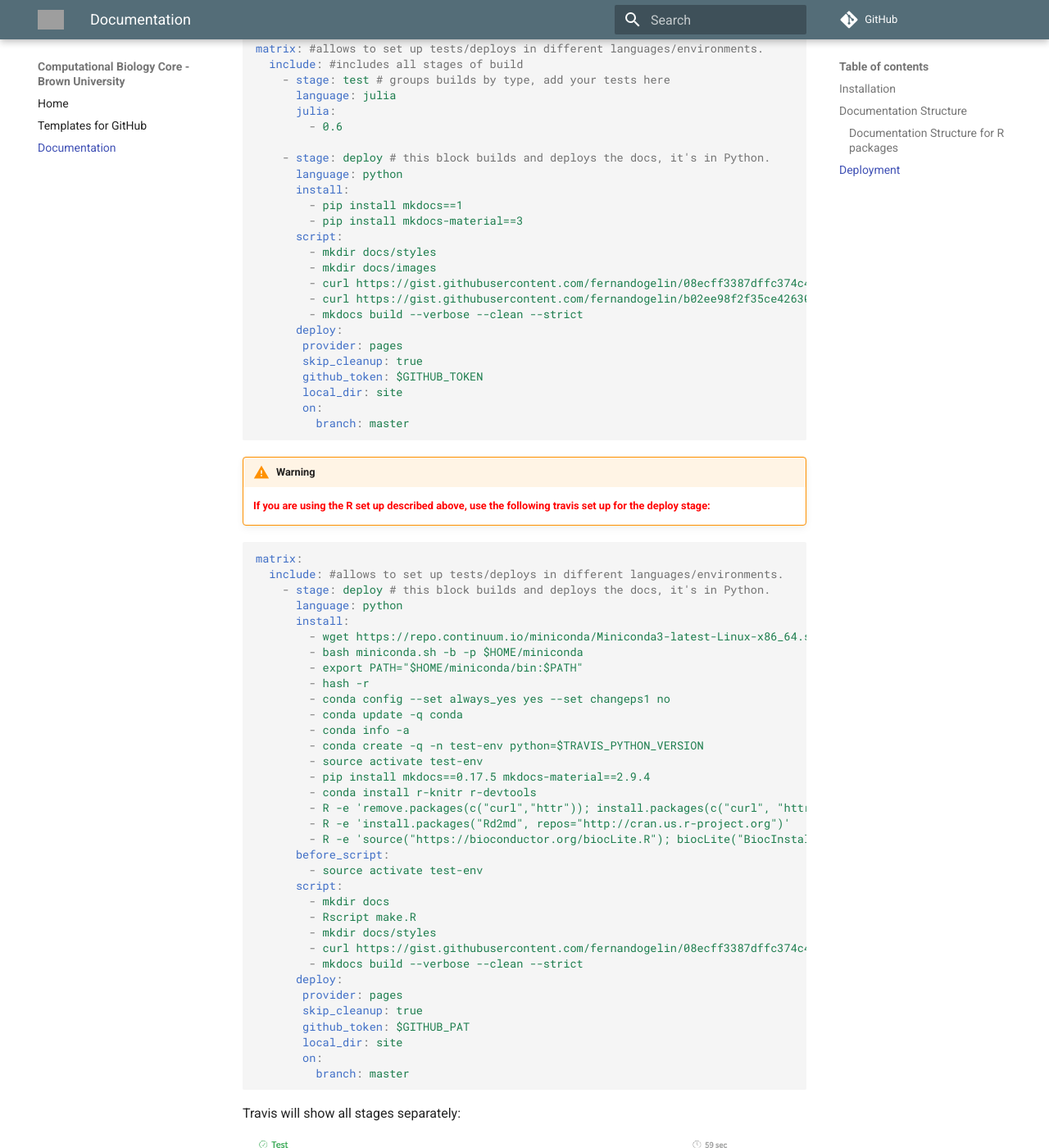
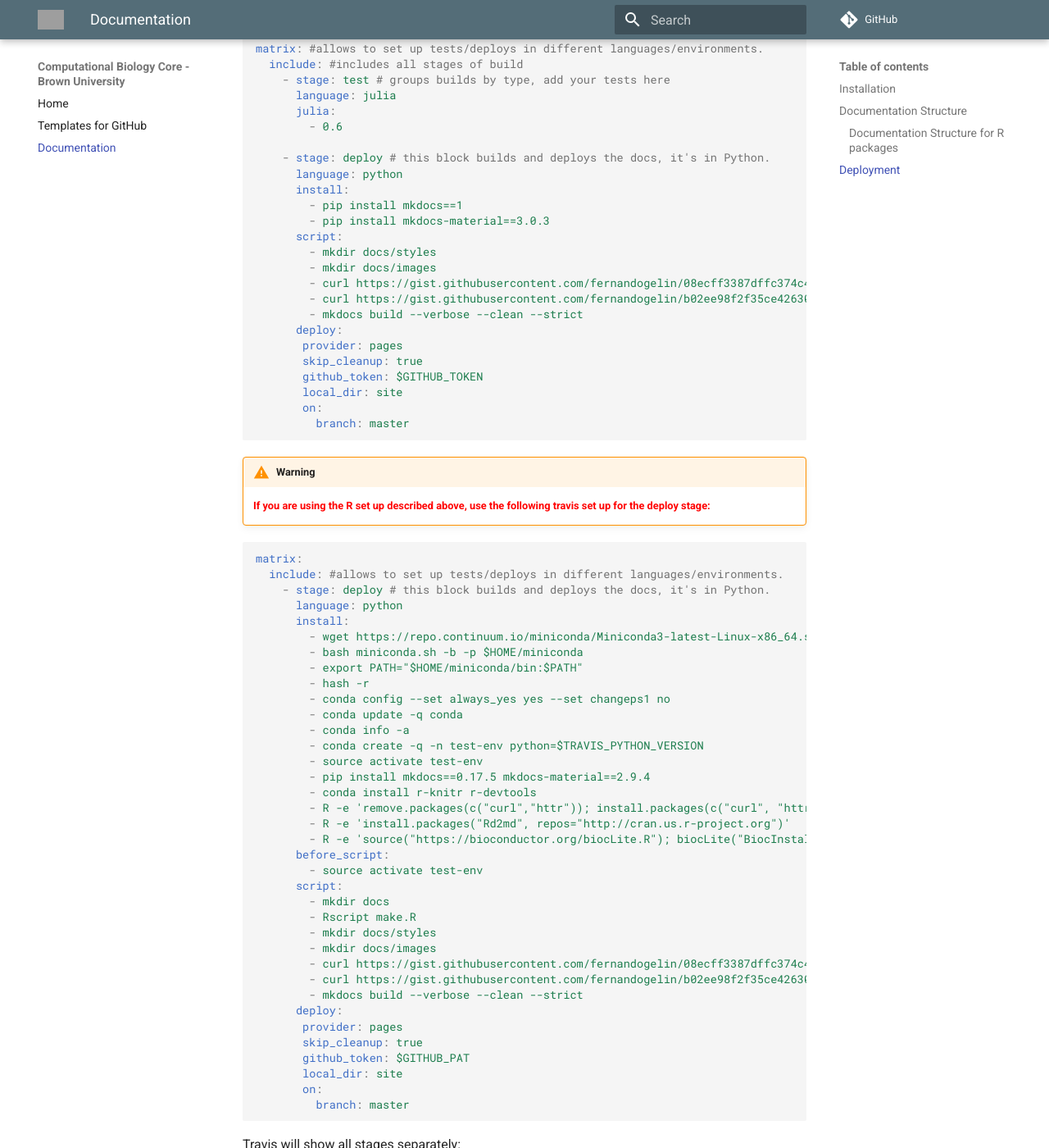
Before and after one commit to compbiocore/cbc-documentation-templates, an MkDocs documentation site: the page built from docs/mkdocs.md, in a window 1280 px wide and 1400 px high, scrolled down 4369 px. Shown: the whole window at 82% size. Built offline with MkDocs 1.6.1 and Material for MkDocs 9.7.7, drawn with Linux system fonts in a browser that asks for light colours; comment, search, counter and statistics services are not loaded; grey boxes are pictures that could not be loaded.

Commit message:
updates travis templates

```diff
--- a/docs/mkdocs.md
+++ b/docs/mkdocs.md
@@ -141,7 +141,7 @@ matrix: #allows to set up tests/deploys in different languages/environments.
       language: python
       install:
         - pip install mkdocs==1
-        - pip install mkdocs-material==3
+        - pip install mkdocs-material==3.0.3
       script:
         - mkdir docs/styles
         - mkdir docs/images
@@ -187,7 +187,9 @@ matrix:
         - mkdir docs
         - Rscript make.R
         - mkdir docs/styles
+        - mkdir docs/images
         - curl https://gist.githubusercontent.com/fernandogelin/08ecff3387dffc374c4abf06a577ab71/raw/29ad95fcc771ce49ff6cecc56346218a0e929df8/dark_mode.css > docs/styles/dark_mode.css
+        - curl https://gist.githubusercontent.com/fernandogelin/b02ee98f2f35ce4263093f7a1c66582b/raw/20ca5a37eb6defe00d35e50e7e00a784b64309f9/cbc-logo.svg > docs/images/cbc-logo.svg
         - mkdocs build --verbose --clean --strict
       deploy:
        provider: pages
```
